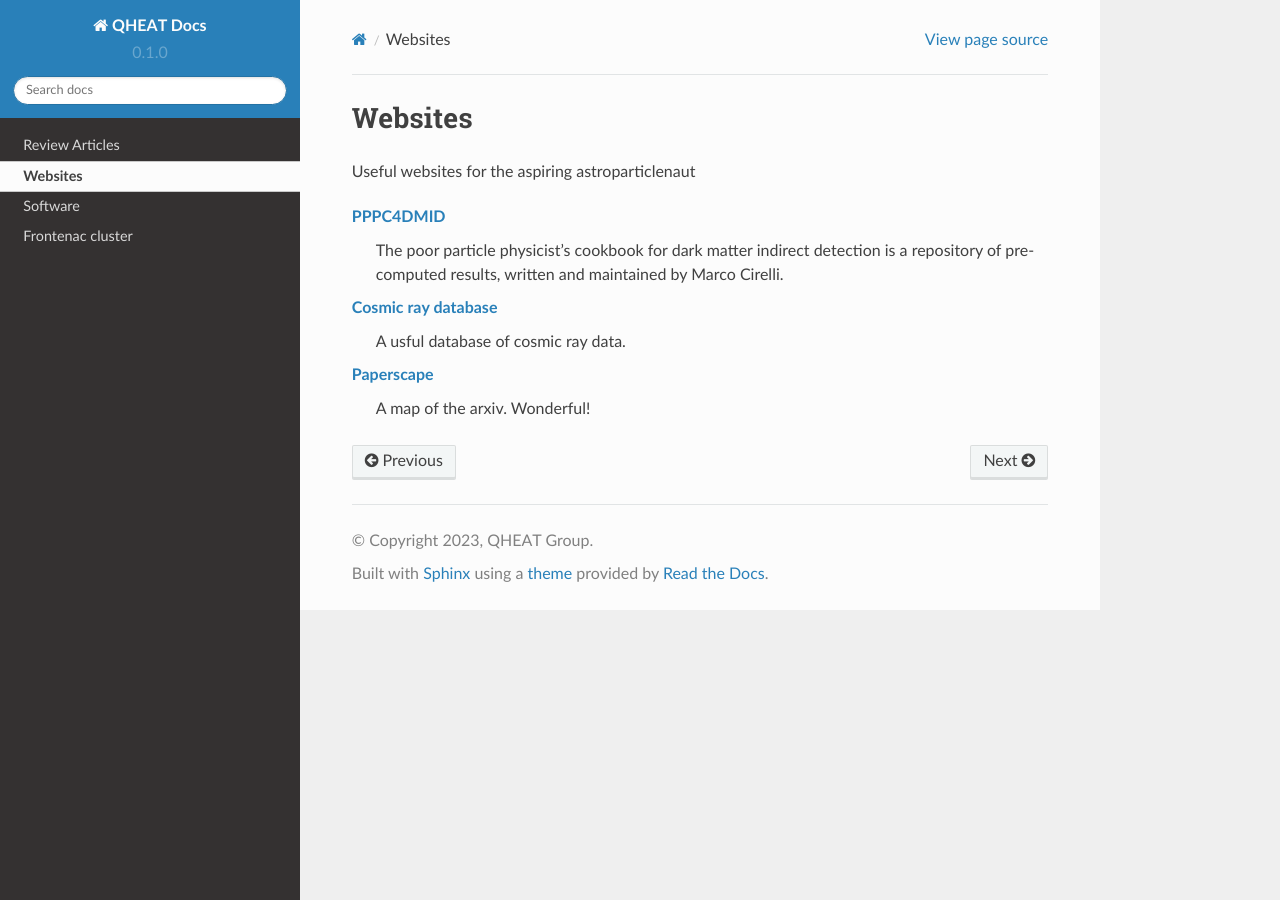
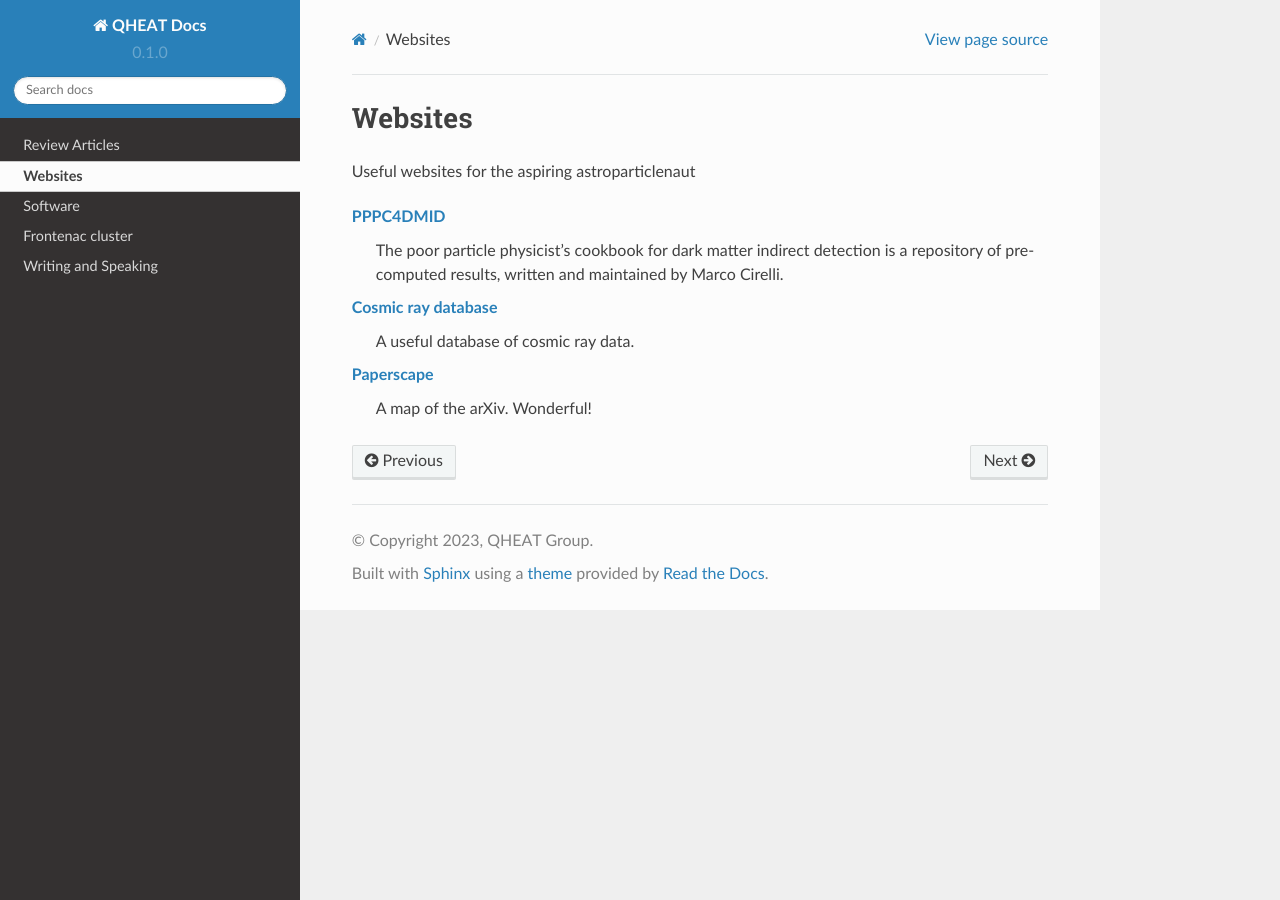
Before and after one commit to aaronvincent/QHEAT, a Sphinx documentation site: the page built from docs/source/websites.rst, in a window 1280 px wide. Built offline with Sphinx 7.4.7 and the Read the Docs theme 2.0.0, drawn with Linux system fonts in a browser that asks for light colours.

Commit message:
added writing section

```diff
--- a/docs/source/index.rst
+++ b/docs/source/index.rst
@@ -23,3 +24,4 @@
    websites
    software
    frontenac
+   writing
--- a/docs/source/websites.rst
+++ b/docs/source/websites.rst
@@ -12,7 +12,7 @@
 
 
 `Cosmic ray database <https://lpsc.in2p3.fr/crdb/>`_
-    A usful database of cosmic ray data.
+    A useful database of cosmic ray data.
 
 `Paperscape <http://paperscape.org>`_
-    A map of the arxiv. Wonderful!
+    A map of the arXiv. Wonderful!
```
Also changed, not shown: other parts of docs/source/index.rst (+1 -0 lines), docs/source/writing.rst (added, +84 -0 lines), docs/source/files/shapley.png (added), 1 other file.
